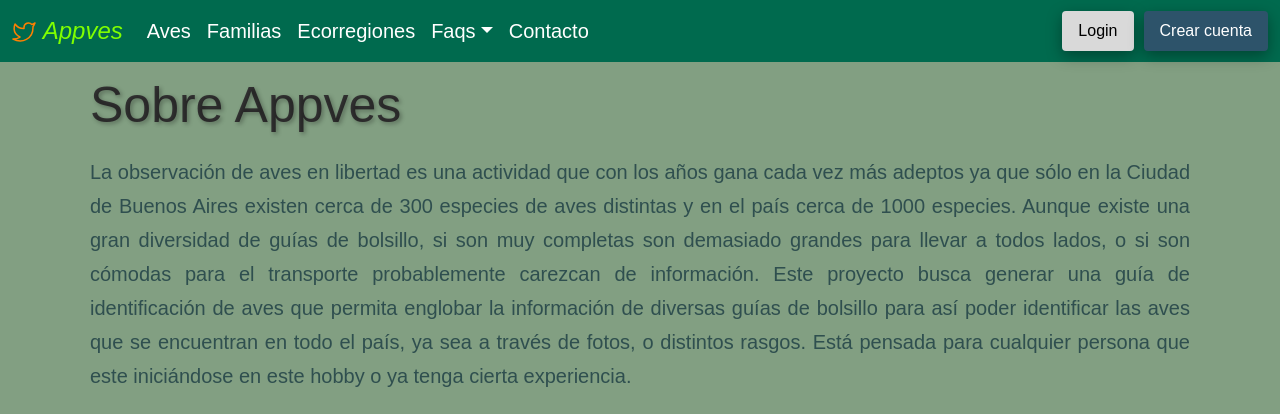
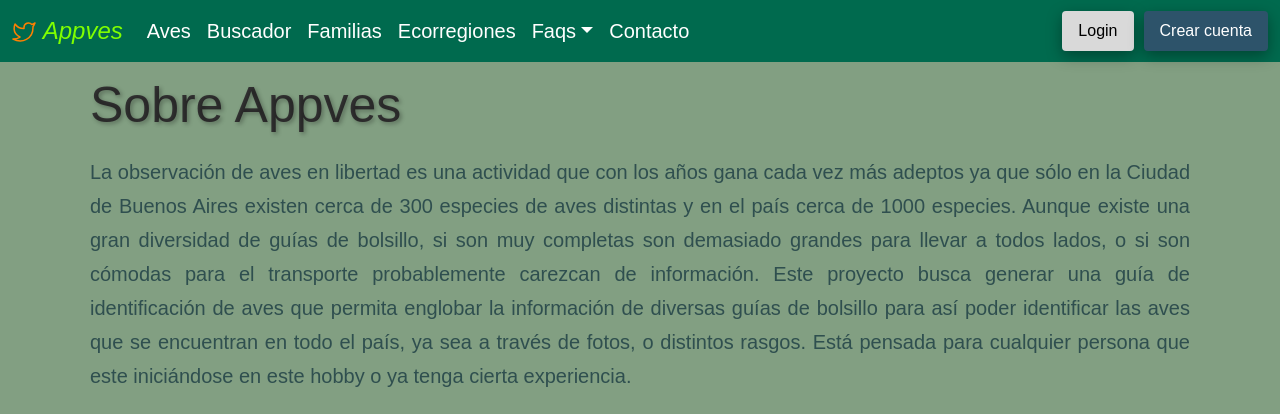
Before and after one commit to ferwargit/aves-app, a Django app: page /about/ in a window 1280 px wide. Shown: the top 414 px of the page. Run offline with Django 4.2, Linux system fonts and the light colour scheme; parts of the project's set-up code (start-up, migrations or seed data) failed here and were passed over; some libraries are stand-ins or nearby versions.

Commit message:
add to basehtml

```diff
--- a/templates/base.html
+++ b/templates/base.html
@@ -72,6 +72,9 @@
                         </li> -->
                         <li class="nav-item">
                             <a class="nav-link" href="{% url 'list_birds' %}">Aves</a>
+                        </li>
+                        <li class="nav-item">
+                            <a class="nav-link" href="{% url 'buscador' %}">Buscador</a>
                         </li>
                         <li class="nav-item">
                             <a class="nav-link" href="{% url 'familias' %}">Familias</a>
```
